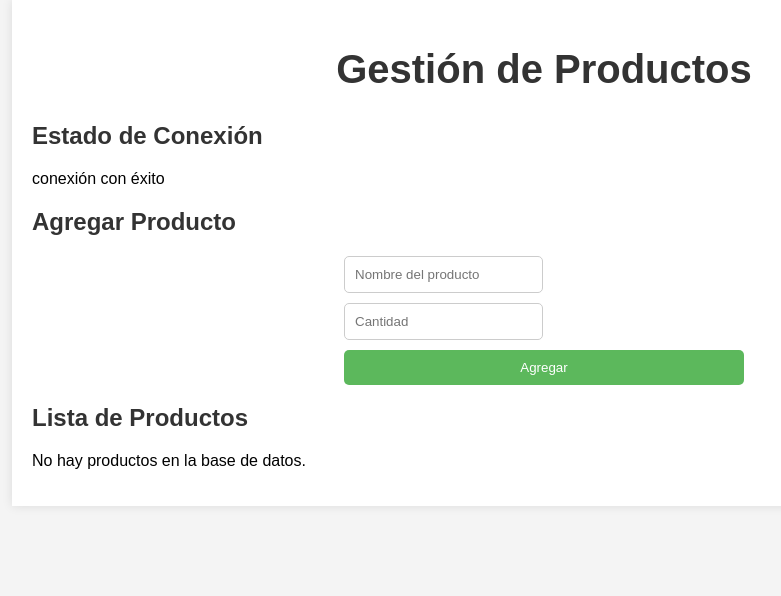
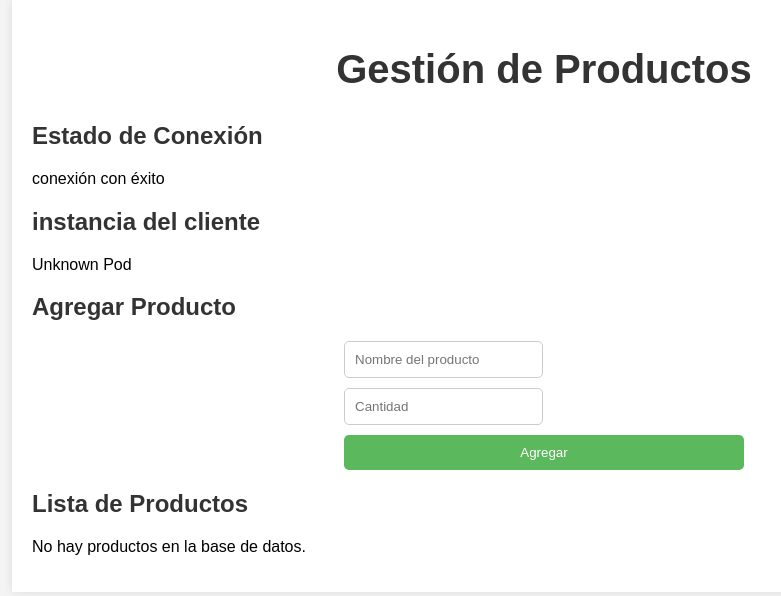
Before and after one commit to sufimago/Practica3-RedesAvanzadasK8s, a Flask app: page / in a window 1280 px wide. Shown: the top 596 px of the page, without its empty margins (96-877 px from the left). Run offline with Flask 2, Linux system fonts and the light colour scheme; data that the repository does not hold is empty.

Commit message:
Instancia cliente
Instancia cliente(loadbalancer)

```diff
--- a/app/app.py
+++ b/app/app.py
@@ -3,6 +3,7 @@ import mysql.connector
 import redis
 import json
 from prometheus_flask_exporter import PrometheusMetrics
+import os
 
 app = Flask(__name__)
 
@@ -22,6 +23,7 @@ db_config = {
 
 # Configuración de Redis
 redis_client = redis.StrictRedis(host='redis-service', port=6379, db=0)
+pod_name = os.getenv("HOSTNAME", "Unknown Pod")
 
 # Health Check Endpoint
 @app.route('/health', methods=['GET'])
@@ -46,6 +48,7 @@ def health_check():
 @app.route('/')
 def index():
     print("inicio")
+     # Obtener el nombre del pod desde la variable de entorno
     conn = None  # Inicializar la variable conn
     try:
         # Conectar a la base de datos MySQL
@@ -75,7 +78,8 @@ def index():
             'index.html', products=products,
             cached_products=cached_products,
             connection_status="conexión con éxito",
-            insert_status=None, is_pro_env=True)
+            insert_status=None, is_pro_env=True,
+            pod_name=pod_name)
     except mysql.connector.Error as e:
         # En caso de error con MySQL
         return render_template('index.html', products=[], cached_products=[],
--- a/app/templates/index.html
+++ b/app/templates/index.html
@@ -103,6 +103,8 @@
             {% if insert_status %}
                 <div class="status">{{ insert_status }}</div>
             {% endif %}
+            <h2>instancia del cliente</h2>
+            <div class="instancia">{{ pod_name }}</div>
         </section>
 
         <!-- Formulario para agregar productos -->
```
